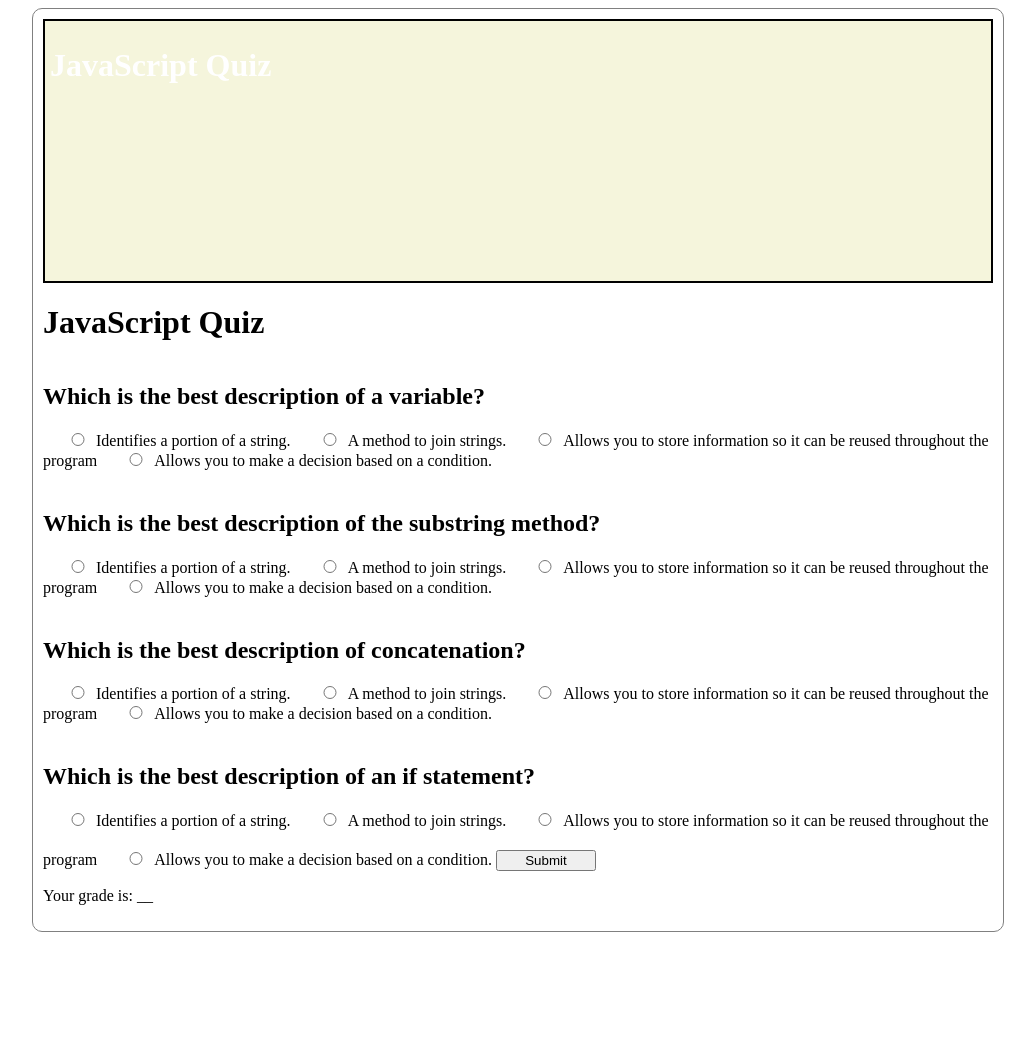
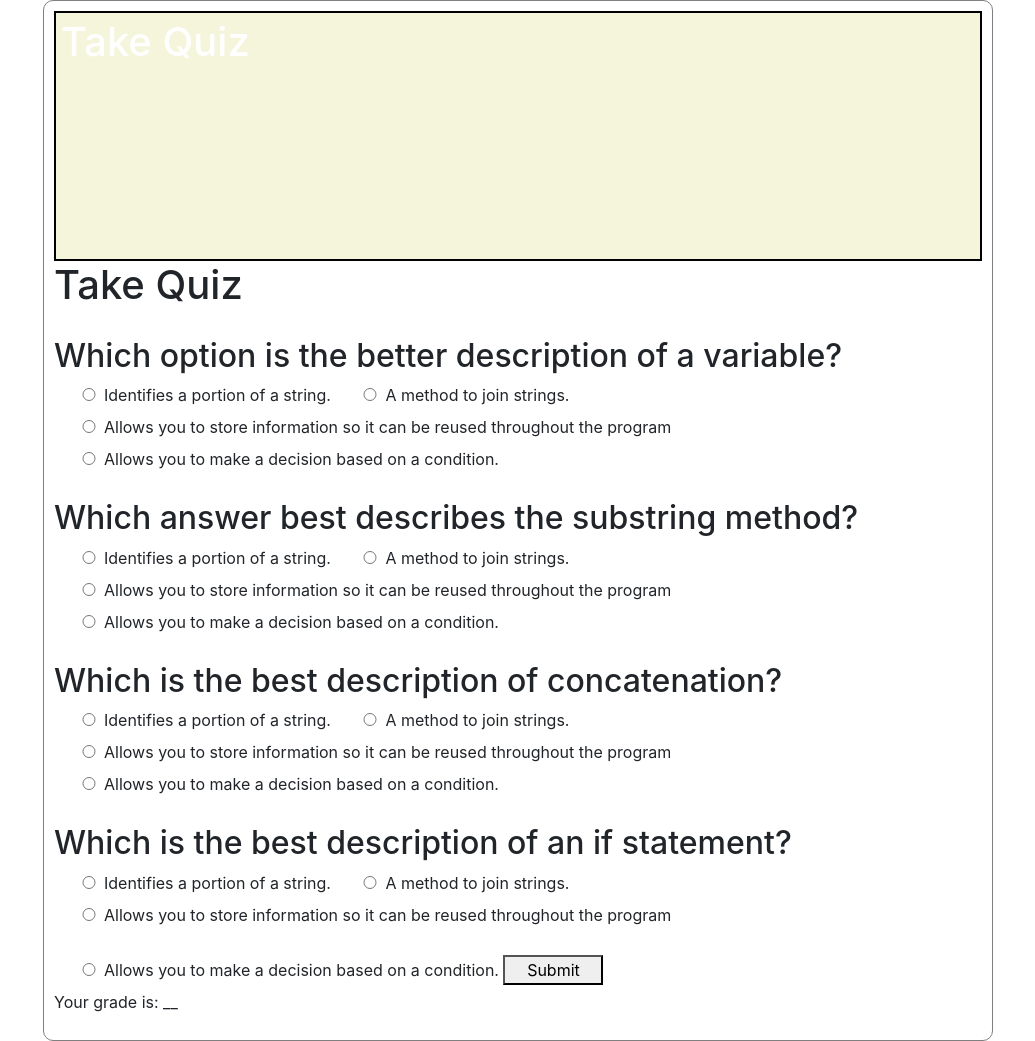
Before and after one commit to Angella77/Homework-four, a plain HTML site: page index.html in a window 1280 px wide. Shown: the whole page, without its empty margins (122-1157 px from the left). Before the commit the page ends 940 px from the top, so only its background shows below. Drawn offline with nearby package versions, Linux system fonts and the light colour scheme.

Commit message:
update changes

```diff
--- a/index.html
+++ b/index.html
@@ -4,26 +4,27 @@
     <link rel="stylesheet" href="style.css">
     <meta charset="UTF-8">
     <meta name="viewport" content="width=device-width, initial-scale=1.0">
-    <title>My coding Quiz</title>
+    <title>My coding Quiz</title><link rel="stylesheet" href="https://stackpath.bootstrapcdn.com/bootstrap/4.5.1/css/bootstrap.min.css" integrity="sha384-VCmXjywReHh4PwowAiWNagnWcLhlEJLA5buUprzK8rxFgeH0kww/aWY76TfkUoSX" crossorigin="anonymous">
+    <link rel="stylesheet" href="style.css">
 </head>
 <body>
-    <script src="script.js"></script>
+    <script src="script.js" type="text/javascript"></script>
     <body>
         <div id="main"><!-- open main div -->
         <div id="header"><!-- open header div -->
-        <h1>JavaScript Quiz</h1>
+        <h1>Take Quiz</h1>
         </div><!-- close header div -->
 
-        <h1>JavaScript Quiz</h1>
+        <h1>Take Quiz</h1>
         <form id="form1">
 
-            <h2>Which is the best description of a variable?</h2>
+            <h2>Which option is the better description of a variable?</h2>
             <label for="var_string"><input type="radio" name="variable" value="0" id="var_string" />Identifies a portion of a string.</label>
             <label for="var_join"><input type="radio" name="variable" value="0" id="var_join" />A method to join strings.</label>
             <label for="var_info"><input type="radio" name="variable" value="25" id="var_info" />Allows you to store information so it can be reused throughout the program</label>
             <label for="var_condition"><input type="radio" name="variable" value="0" id="var_condition"/>Allows you to make a decision based on a condition.</label>
 
-            <h2>Which is the best description of the substring method?</h2>
+            <h2>Which answer best describes the substring method?</h2>
             <label for="sub_string"><input type="radio" name="sub" value="25" id="sub_string"/>Identifies a portion of a string.</label>
             <label for="sub_join"><input type="radio" name="sub" value="0" id="sub_join"/>A method to join strings.</label>
             <label for="sub_info"><input type="radio" name="sub" value="0" id="sub_info" />Allows you to store information so it can be reused throughout the program</label>
```
